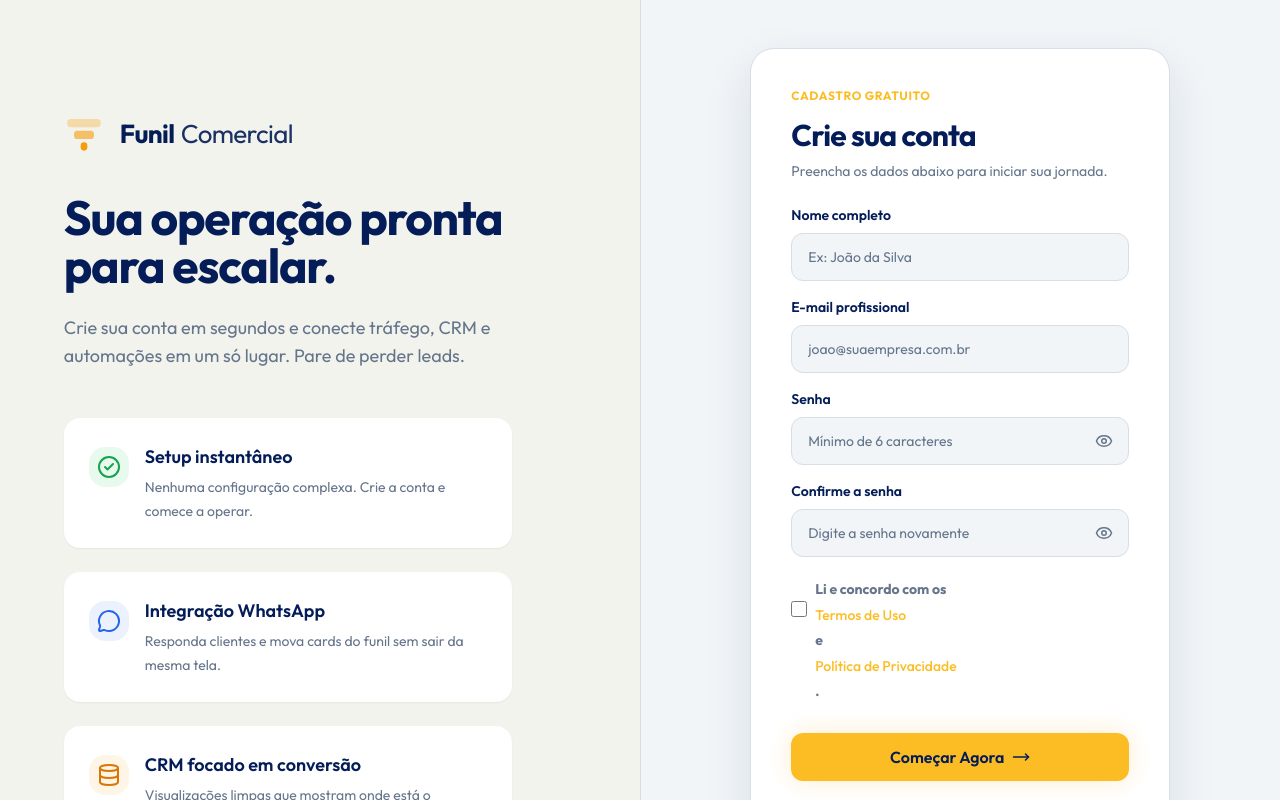
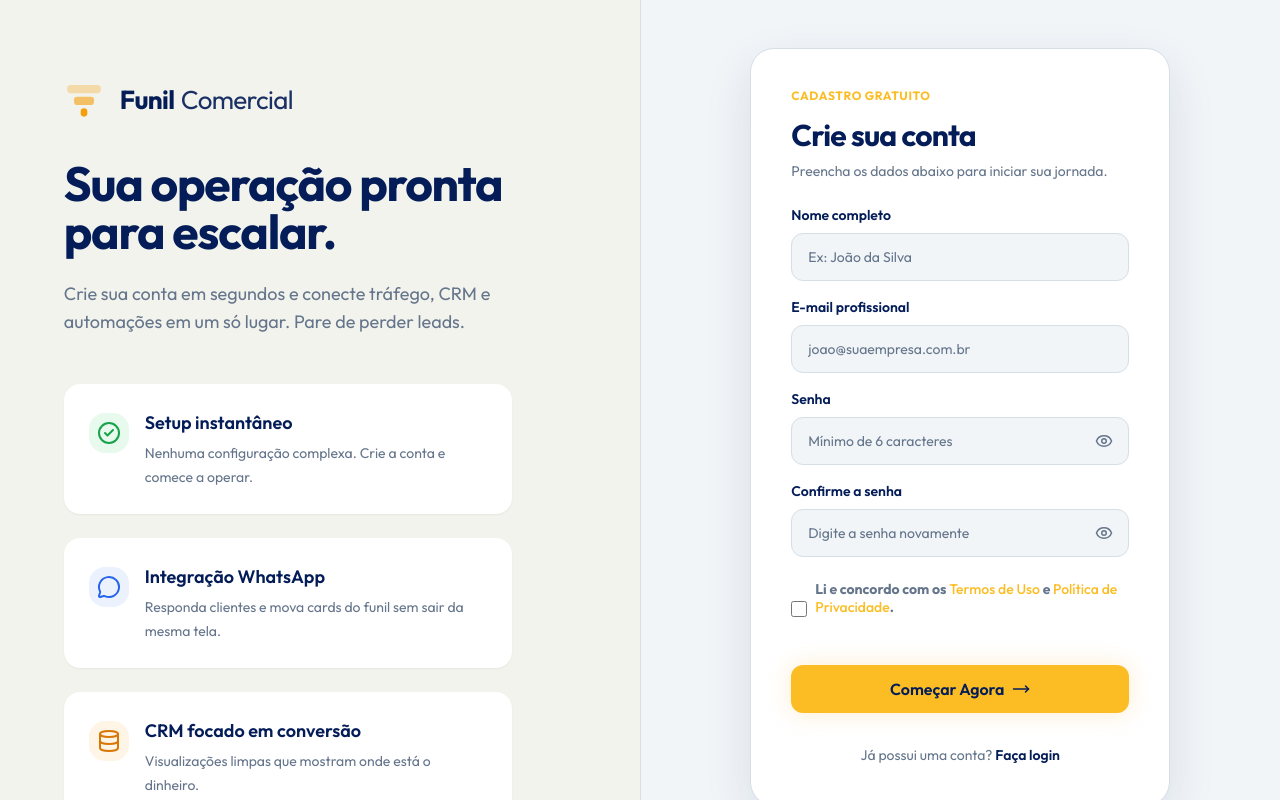
Before and after one commit to leoferrazbrasil/funil-comercial, a React (Vite) app: page /cadastro in a window 1280 px wide. Shown: the top 800 px of the page. Built offline with nearby package versions, Linux system fonts and the light colour scheme.

Commit message:
fix(ui): override global grid display on checkbox label to prevent text breaking

```diff
--- a/src/pages/SignUp.tsx
+++ b/src/pages/SignUp.tsx
@@ -265,7 +265,7 @@ export default function SignUpScreen({
                 required
                 className="mt-1 h-4 w-4 rounded border-input text-primary focus:ring-ring"
               />
-              <label htmlFor="terms" className="text-sm text-muted-foreground cursor-pointer select-none leading-tight flex-1">
+              <label htmlFor="terms" className="text-sm text-muted-foreground cursor-pointer select-none leading-tight flex-1 block">
                 Li e concordo com os{" "}
                 <a href="#" className="text-primary hover:underline font-medium">
                   Termos de Uso
```
